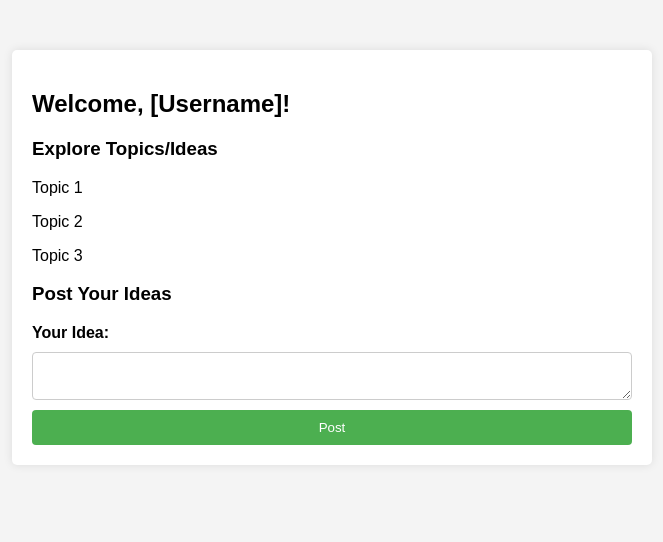
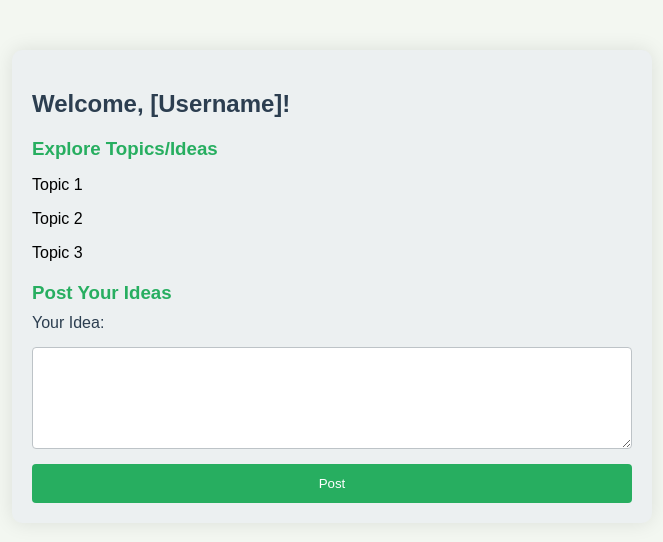
Before and after one commit to CheenoOng09/greenblog.github.io, a plain HTML site: page dashboard.html in a window 1280 px wide. Shown: the whole page, without its empty margins (308-971 px from the left). Drawn offline with Linux system fonts and the light colour scheme.

Commit message:
Update styles.css

```diff
--- a/styles.css
+++ b/styles.css
@@ -2,7 +2,7 @@ body {
     font-family: 'Arial', sans-serif;
     margin: 0;
     padding: 0;
-    background-color: #f4f4f4;
+    background-color: #f3f7f1; /* Soft green background */
 }
 
 .login-container,
@@ -10,37 +10,73 @@ body {
     max-width: 600px;
     margin: 50px auto;
     padding: 20px;
-    background-color: #fff;
-    border-radius: 5px;
-    box-shadow: 0 0 10px rgba(0, 0, 0, 0.1);
+    background-color: #ffffff; /* White background */
+    border-radius: 10px;
+    box-shadow: 0 0 20px rgba(0, 0, 0, 0.1);
+}
+
+h2 {
+    color: #2c3e50; /* Dark blue text */
 }
 
 form {
     display: flex;
     flex-direction: column;
-    gap: 10px;
+    gap: 15px;
 }
 
 label {
-    font-weight: bold;
+    color: #2c3e50; /* Dark blue text for labels */
 }
 
 input,
 textarea {
-    padding: 8px;
-    border: 1px solid #ccc;
+    padding: 10px;
+    border: 1px solid #bdc3c7; /* Light gray border */
     border-radius: 4px;
 }
 
 button {
-    background-color: #4caf50;
-    color: #fff;
-    padding: 10px;
+    background-color: #27ae60; /* Green button */
+    color: #ffffff; /* White text */
+    padding: 12px;
     border: none;
     border-radius: 4px;
     cursor: pointer;
+    transition: background-color 0.3s ease;
 }
 
 button:hover {
-    background-color: #45a049;
+    background-color: #219653; /* Darker green on hover */
 }
+
+/* Additional styling for the dashboard page */
+.dashboard-container {
+    background-color: #ecf0f1; /* Light gray background for the dashboard */
+}
+
+.topics,
+.post-idea {
+    margin-top: 20px;
+}
+
+.topics h3,
+.post-idea h3 {
+    color: #27ae60; /* Green heading */
+    margin-bottom: 10px;
+}
+
+textarea {
+    min-height: 80px;
+}
+
+/* Styling for idea cards (you can enhance this based on your design) */
+.idea-card {
+    background-color: #ffffff;
+    border: 1px solid #bdc3c7;
+    border-radius: 8px;
+    padding: 15px;
+    margin-bottom: 15px;
+}
+
+/* Add more styling as needed for a nature-inspired look */
```
